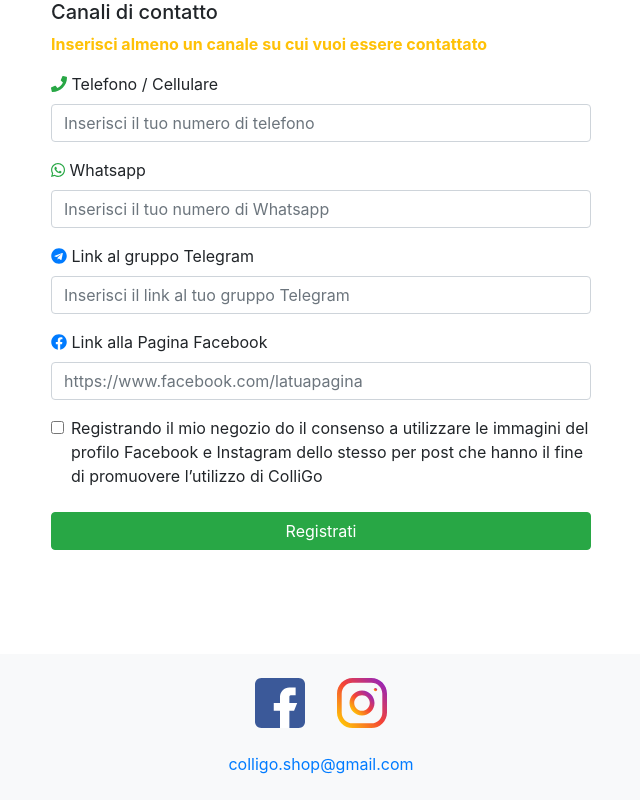
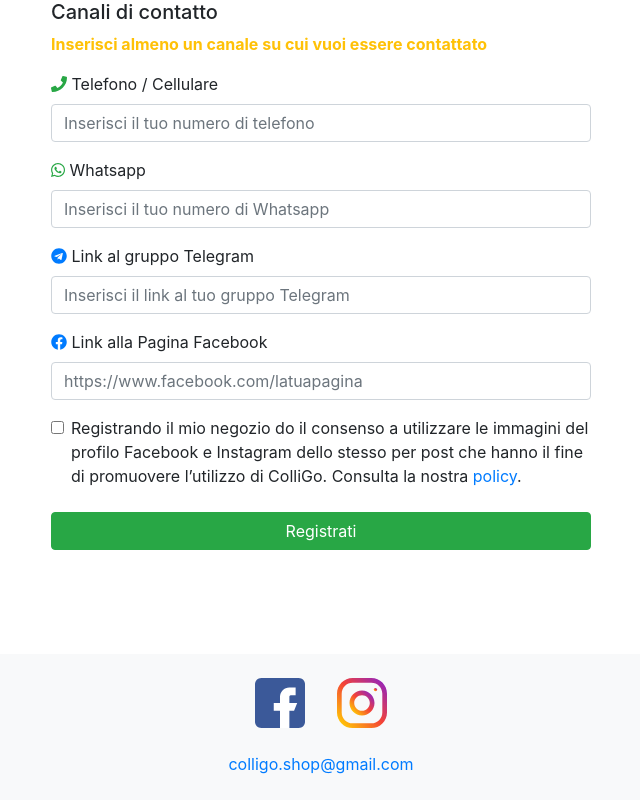
Before and after one commit to limone-eth/easy-collect-web, a Vue app: page /registrati in a window 1280 px wide. Shown: the part 705-1505 px from the top of the page, without its empty margins (319-959 px from the left). Built offline with nearby package versions, Linux system fonts and the light colour scheme; no server answers; what vue-browser-geolocation, vue-toast-notification would draw is missing.

Commit message:
add link to privacy policy in registration page

```diff
--- a/src/components/ShopRegistration.vue
+++ b/src/components/ShopRegistration.vue
@@ -136,7 +136,7 @@
                                    v-model="accepts_terms_and_conditions" required>
                             <label class="form-check-label" for="exampleCheck1">Registrando il mio negozio do il
                                 consenso a utilizzare le immagini del profilo Facebook e Instagram dello stesso per post
-                                che hanno il fine di promuovere l’utilizzo di ColliGo</label>
+                                che hanno il fine di promuovere l’utilizzo di ColliGo. Consulta la nostra <a href="https://www.colligo.shop/policy">policy</a>.</label>
                         </div>
                         <br>
                         <button type="submit" class="btn btn-success btn-block">Registrati</button>
```
